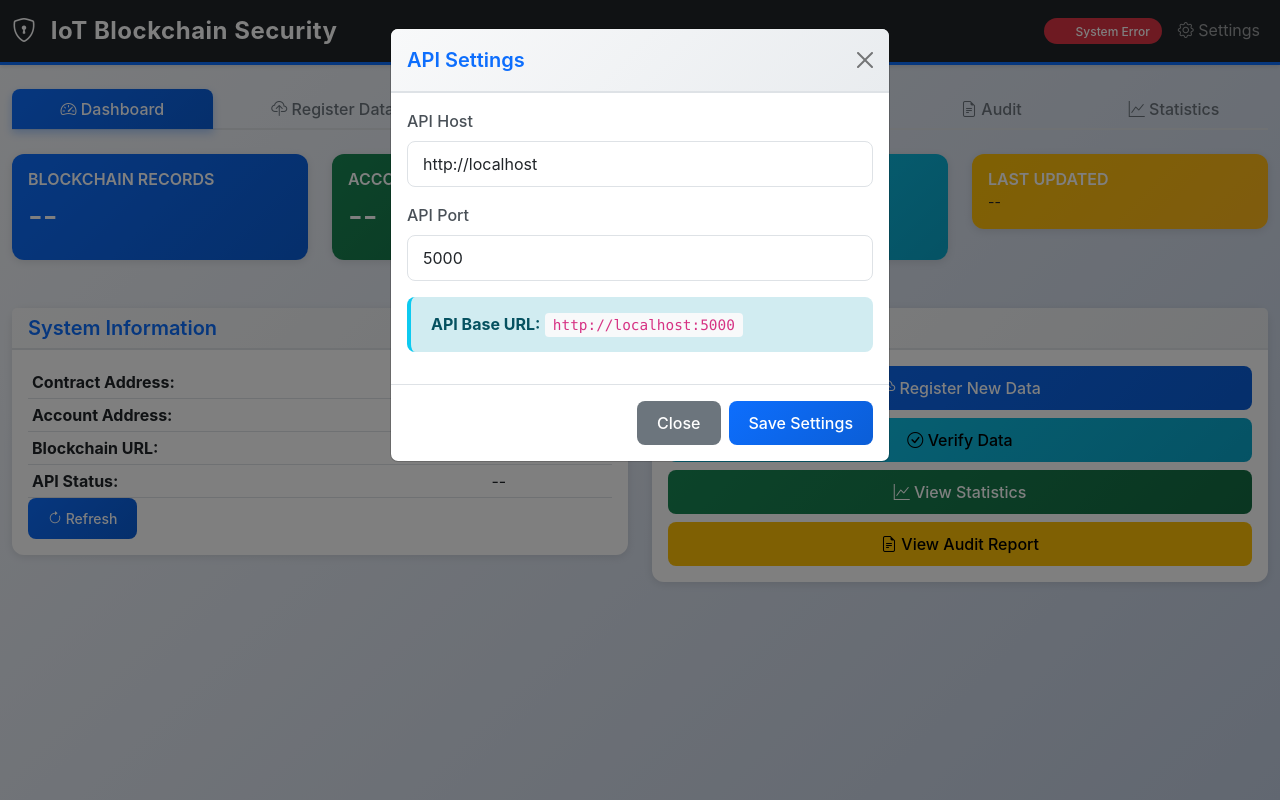
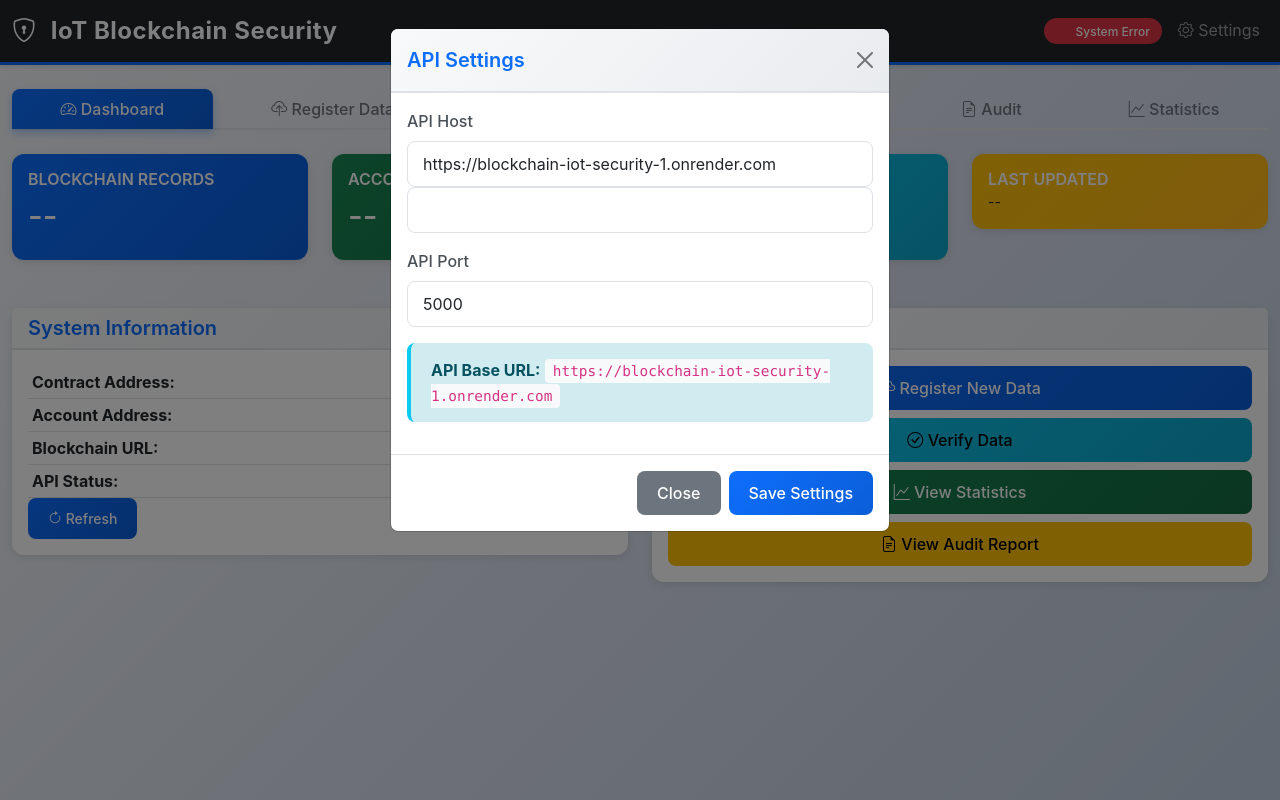
Before and after one commit to Pally-pal/blockchain-iot-security, a website: page frontend/index.html in a window 1280 px wide. Both pictures are taken after a click on the link "Settings". Drawn offline with nearby package versions, Linux system fonts and the light colour scheme; no server answers.

Commit message:
Change API Host to production URL and add Port input
Updated API Host to a production URL and added API Port input.

```diff
--- a/frontend/index.html
+++ b/frontend/index.html
@@ -385,7 +385,8 @@
                     <form id="settingsForm">
                         <div class="mb-3">
                             <label for="apiHost" class="form-label">API Host</label>
-                            <input type="text" class="form-control" id="apiHost" value="http://localhost">
+                            <input type="text" class="form-control" id="apiHost" value="https://blockchain-iot-security-1.onrender.com">
+                            <input type="number" class="form-control" id="apiPort" value="">
                         </div>
                         <div class="mb-3">
                             <label for="apiPort" class="form-label">API Port</label>
```
